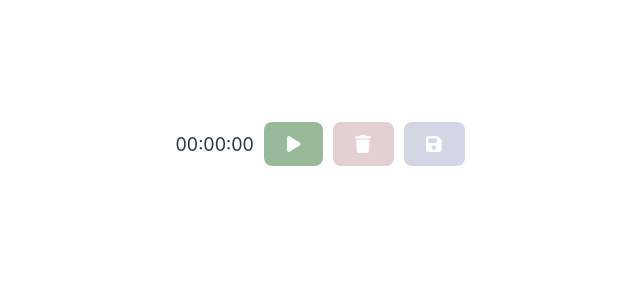
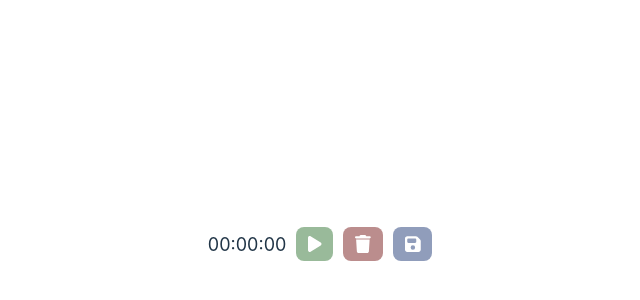
Before and after one commit to Havolt/time-tracker, a React (Vite) app: page / in a window 1280 px wide. Shown: the part 256-556 px from the top of the page, without its empty margins (320-960 px from the left). Built offline with nearby package versions, Linux system fonts and the light colour scheme.

Commit message:
Add styling to saved items and reduce button sizes

```diff
--- a/src/components/Stopwatch.jsx
+++ b/src/components/Stopwatch.jsx
@@ -7,13 +7,14 @@ function Stopwatch({ saveSpentTime }) {
    // State
    const [startTimer, setStartTimer] = useState(false)
    const [initTime, setInitTime] = useState(null)
-   const [timePassed, setTimePassed] = useState(0)
+   const [timePassed, setTimePassed] = useState(-1)
    const [saveRequested, setSaveRequested] = useState(false)
 
    // Refs
    const descriptionRef = useRef(null)
 
    const timerPaused = !timePassed || startTimer;
+   const timerPlaying = timePassed >= 0 && startTimer;
 
    let timePassedInterval;
    useEffect(() => {
@@ -38,19 +39,6 @@ function Stopwatch({ saveSpentTime }) {
    }
 
    /**
-       * @returns {string} Text for the timer control button.
-   */
-   const startTimerText = () => {
-      if (startTimer) {
-         return 'Stop'
-      } else if (!startTimer && timePassed) {
-         return 'Resume'
-      } else {
-         return 'Start'
-      }
-   }
-
-   /**
       * Resets the timer by setting time passed to 0 and initializing start time to null.
    */
    const clearTimer = () => {
@@ -67,6 +55,7 @@ function Stopwatch({ saveSpentTime }) {
       if (!startTimer) {
          setInitTime(new Date())
          setStartTimer(true)
+         setTimePassed(0)
       } else {
          clearInterval(timePassedInterval)
          setStartTimer(false)
@@ -87,10 +76,12 @@ function Stopwatch({ saveSpentTime }) {
 
    return (
       <div className="timer">
-         <span>{timePassed ? formatHumanReadableTime(timePassed) : '00:00:00'}</span>
+         <span>{timePassed >=0 ? formatHumanReadableTime(timePassed) : '00:00:00'}</span>
          <div className="timer__actions">
             <button onClick={handleTimer} className="timer__button--start">
-               <FontAwesomeIcon icon="fa-solid fa-play" />
+               { timerPlaying ? <FontAwesomeIcon icon="fa-solid fa-pause" /> : <FontAwesomeIcon icon="fa-solid fa-play" /> }
+
+
             </button>
             {clearButton}
          </div>
--- a/src/components/TimeList.jsx
+++ b/src/components/TimeList.jsx
@@ -1,14 +1,16 @@
 import React from 'react'
 import { formatHumanReadableTime } from '../helpers/time'
+
+import './TimeList.scss'
 
 function TimeList({ savedTimes }) {
 
 
    console.log(savedTimes[0])
   return (
-    <div>
+    <div class="time-list">
       { savedTimes.map(savedTime => (
-         <div key={savedTime.timeSavedAt}>
+         <div class="time-list__item" key={savedTime.timeSavedAt}>
             <span>{savedTime.description}</span>
             <span>{formatHumanReadableTime(savedTime.time)}</span>
          </div>
--- /dev/null
+++ b/src/components/TimeList.scss
@@ -0,0 +1,18 @@
+.time-list {
+   width: 100%;
+   font-size: 1.6rem;
+   height: 20rem;
+
+   &__item {
+      display: flex;
+      justify-content: space-between;
+
+      &:nth-child(odd) {
+         background-color: #313131;
+      }
+
+      &:nth-child(even) {
+         background-color: #242424;
+      }
+   }
+}
--- a/src/index.css
+++ b/src/index.css
@@ -39,7 +39,7 @@ h1 {
 button {
   border-radius: 8px;
   border: 1px solid transparent;
-  padding: 0.6em 1.2em;
+  padding: 0.3em 0.6em;
   font-size: 1em;
   font-weight: 500;
   font-family: inherit;
--- a/src/main.jsx
+++ b/src/main.jsx
@@ -1,11 +1,11 @@
 import React from 'react'
 import ReactDOM from 'react-dom/client'
 import { library } from '@fortawesome/fontawesome-svg-core'
-import { faPlay, faTrash, faFloppyDisk } from '@fortawesome/free-solid-svg-icons'
+import { faPlay, faTrash, faFloppyDisk, faPause } from '@fortawesome/free-solid-svg-icons'
 import App from './App.jsx'
 import './index.css'
 
-library.add(faPlay, faTrash, faFloppyDisk)
+library.add(faPlay, faTrash, faFloppyDisk, faPause)
 
 ReactDOM.createRoot(document.getElementById('root')).render(
   <React.StrictMode>
```
